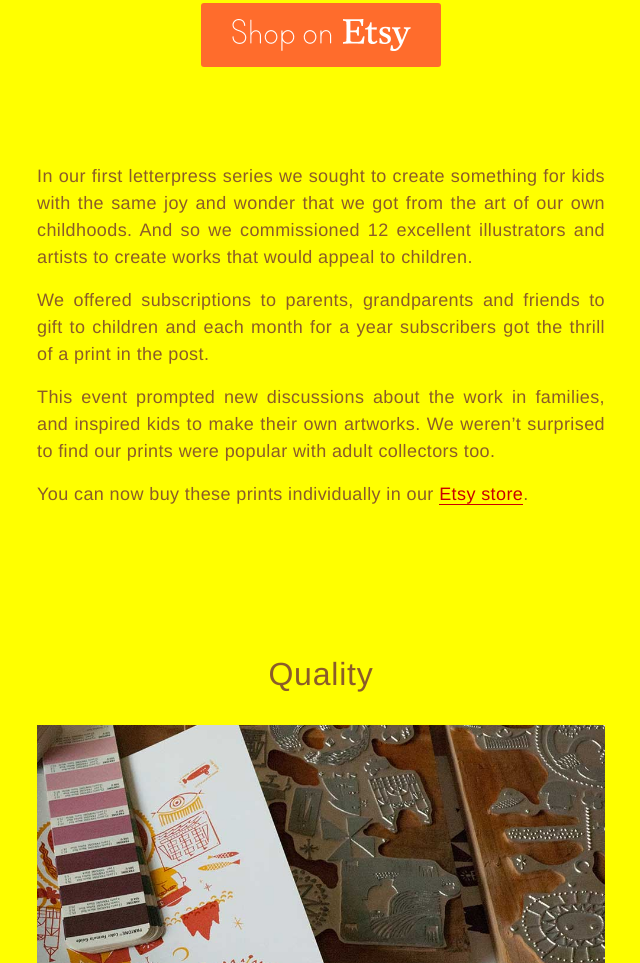
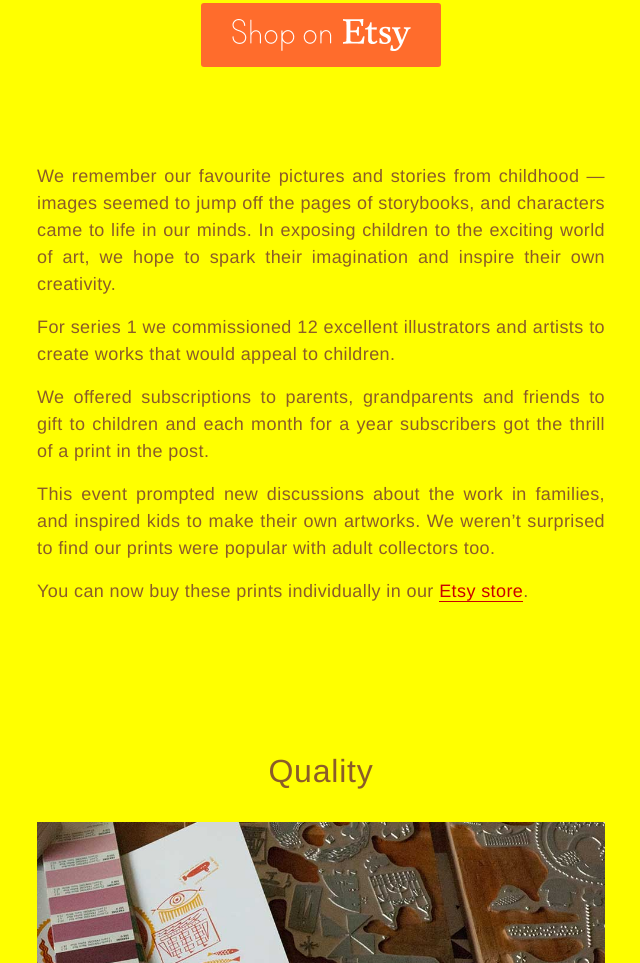
Before and after one commit to Elbone/wilkintie, a plain HTML site: page docs/index.html in a window 1280 px wide. Shown: the part 3129-4092 px from the top of the page, without its empty margins (319-959 px from the left). Drawn offline with Linux system fonts and the light colour scheme.

Commit message:
Updates text

```diff
--- a/docs/index.html
+++ b/docs/index.html
@@ -291,7 +291,8 @@
 		</div>
 	</nav>
 	<article>
-		<p>In our first letterpress series we sought to create something for kids with the same joy and wonder that we got from the art of our own childhoods. And so we commissioned 12 excellent illustrators and artists to create works that would appeal to children.</p>
+		<p>We remember our favourite pictures and stories from childhood — images seemed to jump off the pages of storybooks, and characters came to life in our minds. In exposing children to the exciting world of art, we hope to spark their imagination and inspire their own creativity.</p>
+		<p>For series 1 we commissioned 12 excellent illustrators and artists to create works that would appeal to children.</p>
 		<p>We offered subscriptions to parents, grandparents and friends to gift to children and each month for a year subscribers got the thrill of a print in the post.</p>
 		<p>This event prompted new discussions about the work in families, and  inspired kids to make their own artworks. We weren&rsquo;t surprised to find our prints were popular with adult collectors too.</p>
 		<p>You can now buy these prints individually in our <a href="http://wilkintie.etsy.com/" target="_blank">Etsy store</a>.</p>
```
Also changed, not shown: 1 other file.
